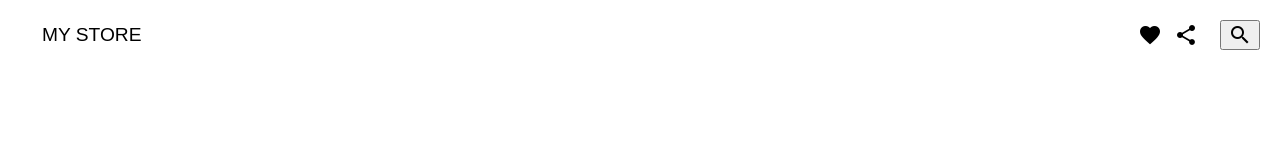
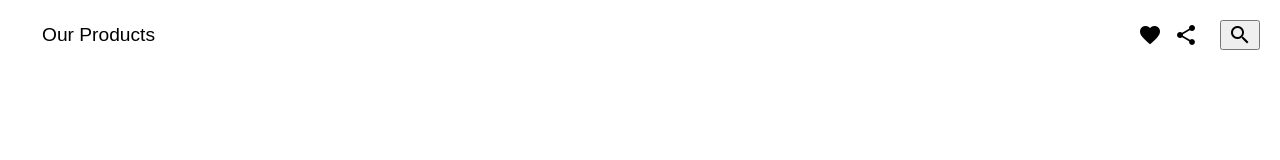
Before and after one commit to vishalbhagwat72/Product-Page, an Angular app: page / in a window 1280 px wide. Shown: the top 160 px of the page. Built offline with nearby package versions, Linux system fonts and the light colour scheme; no server answers.

Commit message:
2 files modified

```diff
--- a/src/app/app.component.html
+++ b/src/app/app.component.html
@@ -1,5 +1,5 @@
 <head>
-<title>MY STORE</title>
+  <title>Our Products</title>
   <link
     href="https://fonts.googleapis.com/icon?family=Material+Icons"
     rel="stylesheet"
@@ -8,7 +8,9 @@
 <body>
   <nav class="header">
     <mat-toolbar class="bar">
-    <button class="product-link"(click)="onButtonClicked()">MY STORE</button>
+      <button class="product-link" (click)="onButtonClicked()">
+        Our Products
+      </button>
       <span class="sample"></span>
       <button mat-icon-button class="favorite-icon">
         <mat-icon>favorite</mat-icon>
--- a/src/index.html
+++ b/src/index.html
@@ -1,6 +1,6 @@
 <html>
   <head>
-    <title>My Store</title>
+    <title>Our Products</title>
   </head>
   <body>
     <app-root></app-root>
```
Lines whose indentation alone changed are shown as unchanged.
